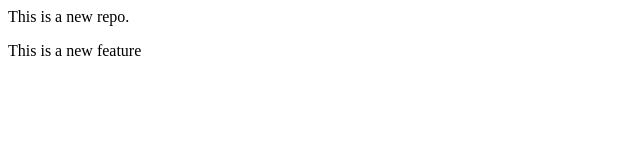
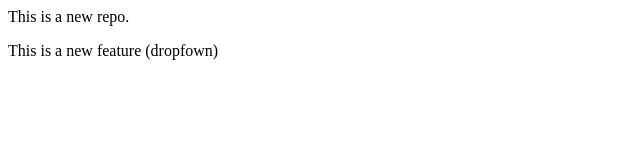
Before and after one commit to jashwanth0726/local-repo, a plain HTML site: page index.html in a window 1280 px wide. Shown: the full height of the page, 0-640 px from the left. Drawn offline with Linux system fonts and the light colour scheme.

```diff
--- a/index.html
+++ b/index.html
@@ -1,3 +1,3 @@
  <p> This is a new repo.</p>
- <p> This is a new feature
+ <p> This is a new feature (dropfown)
  </p>
```
